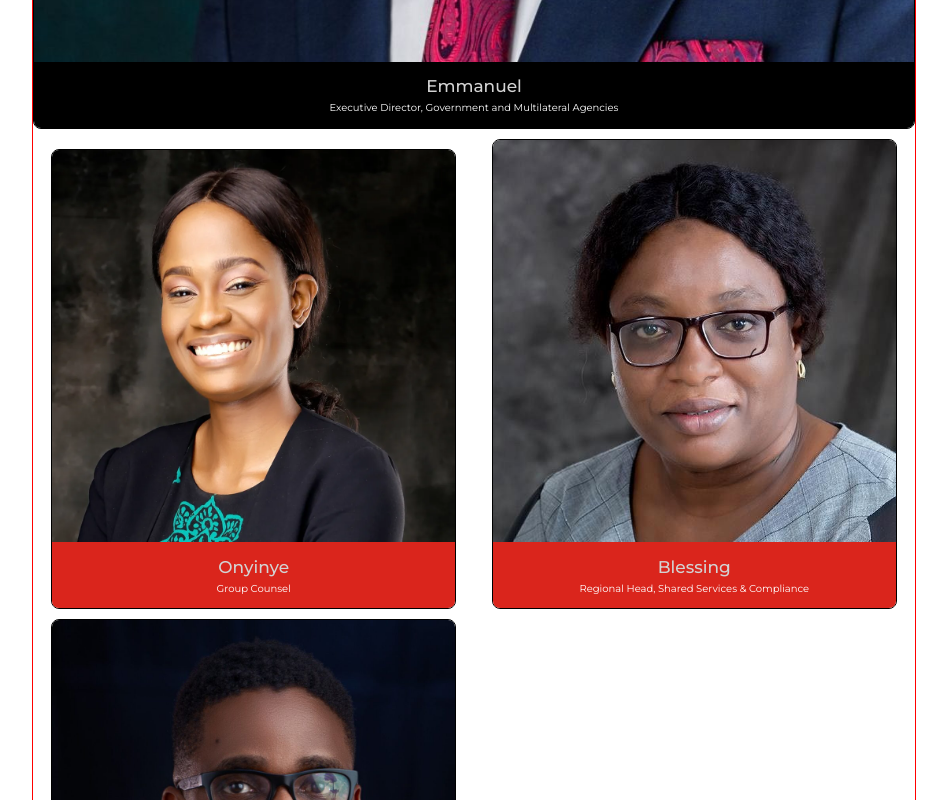
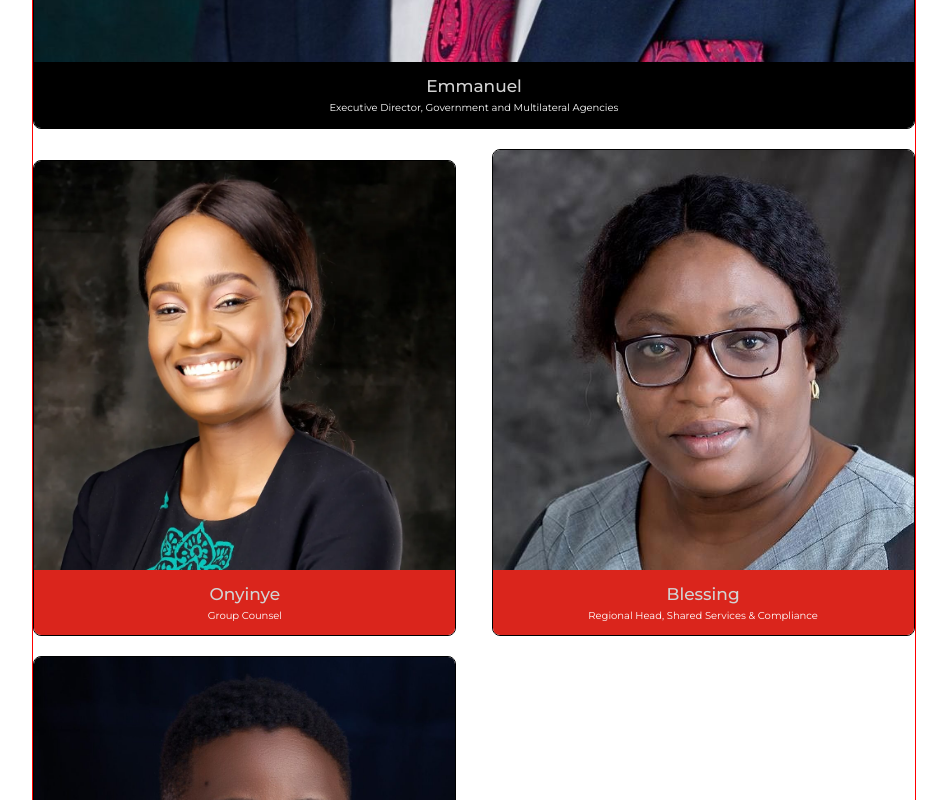
Before and after one commit to Onyeneke-AC/My-first-react-portfolio-project, a React (Create React App) app: page /team in a window 1280 px wide. Shown: the part 3560-4360 px from the top of the page, without its empty margins (166-1113 px from the left). Built offline with nearby package versions, Linux system fonts and the light colour scheme.

Commit message:
flexing employee heads at min width of 768px

```diff
--- a/src/components/templates/body/AboutUs.css
+++ b/src/components/templates/body/AboutUs.css
@@ -77,9 +77,8 @@
     .employee {
         /* border: 6px solid black; */
         flex-flow: row wrap;
-        flex-basis: 46%;
-        margin-top: 10px;
+        flex-basis: 48%;
+        margin-top: 20px;
         /* align-items: flex-end; */
-
     }
 }
```
